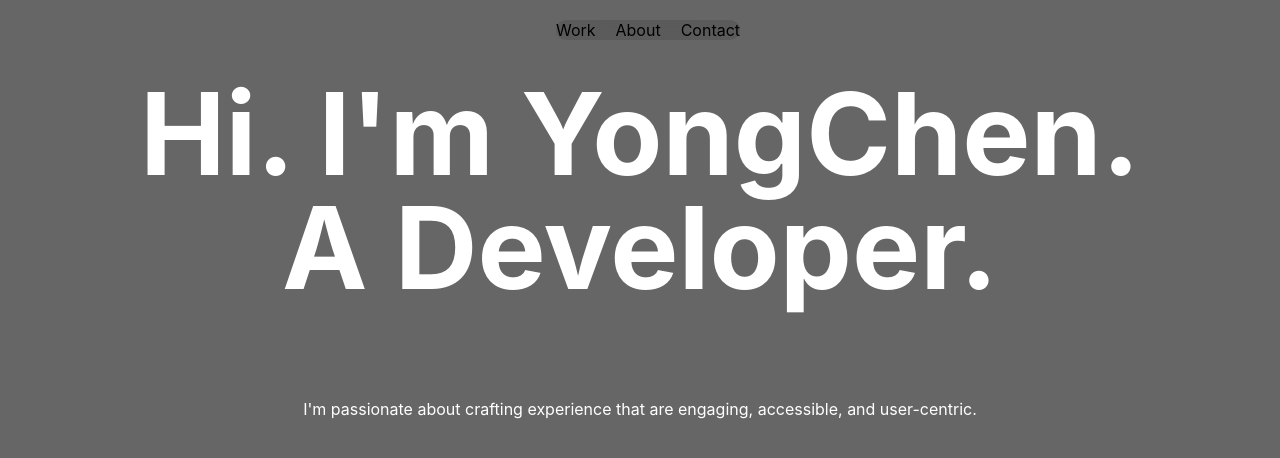
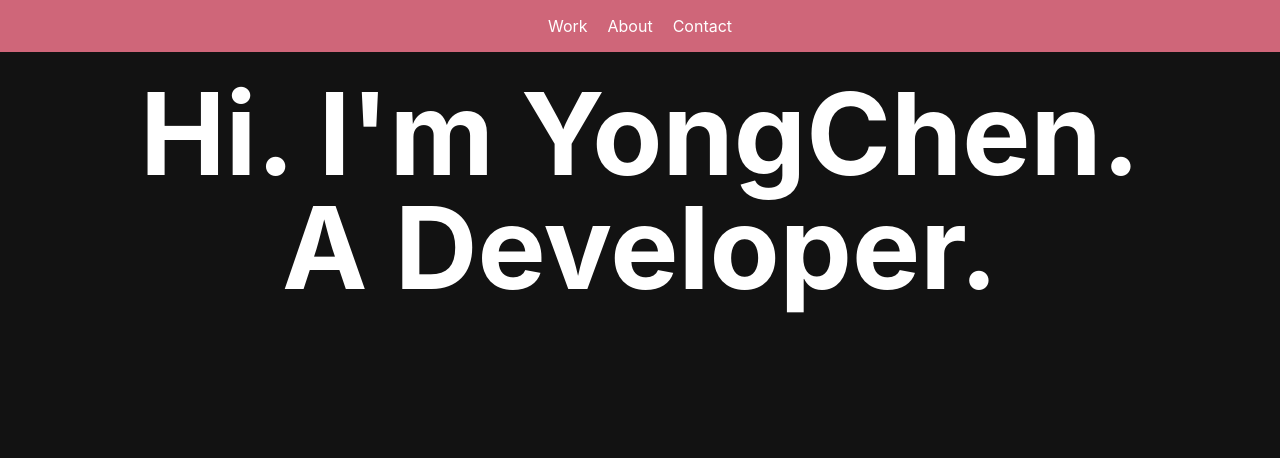
Before and after one commit to yc-chai/portfolio, a plain HTML site: page index.html in a window 1280 px wide. Drawn offline with Linux system fonts and the light colour scheme.

Commit message:
Update dark theme

```diff
--- a/index.html
+++ b/index.html
@@ -7,9 +7,10 @@
     <title>Portfolio Website</title>
 </head>
 <body>
+    <div>
         <header>
             <nav>
-            <ul class="blur">
+                <ul>
                     <li><a href="#">Work</a></li>
                     <li><a href="#">About</a></li>
                     <li><a href="#">Contact</a></li>
@@ -18,22 +19,17 @@
         </header>
 
         <main>
-        <div class="content">
+            <div>
                 <h1>
-                <span>
                     <span class="holder">Hi. I'm YongChen.</span>
                     <span class="holder">A Developer.</span>
-                </span>
                 </h1>
             </div>
-        <div class="wrapper">
-            <p class="center">
-                    I'm passionate about crafting experience that are engaging, accessible, and user-centric.
-            </p>
-        <div>
+        </main>
+
 
     </div>
-    </main>
+
 </body>
 </html>
 <script src="index.js"></script>
--- a/style.css
+++ b/style.css
@@ -1,69 +1,64 @@
 :root {
-    --max-width: 1600px;
-    --zindex-nav: 1000;
+    --bodyFont: "gt", -apple-system, BlinkMacSystemFont, "Segoe UI", Roboto, Oxygen, Ubuntu, Cantarell, "Open Sans", "Helvetica Neue", sans-serif;
 
-    --bodyFont: "gt", -apple-system, BlinkMacSystemFont, "Segoe UI", Roboto, Oxygen, Ubuntu, Cantarell, "Open Sans", "Helvetica Neue", sans-serif;
+    --color-primary: #BB86FC;
+    --color-primary-variant: #3700B3;
+    --color-secondary: #03DAC6;
+    --color-background: #121212;
+    --color-surface: #121212;
+    --color-error: #CF6679;
+    --color-on-primary: #000000;
+    --color-on-secondary: #000000;
+    --color-on-background: #FFFFFF;
+    --color-on-surface: #FFFFFF;
+    --color-on-error: #000000;
+
+    --high-emphasis-text-opacity: 87%;
+    --medium-emphasis-text-opacity: 60%;
+    --disabled-text-opacity: 38%;
 
     --font-h1: clamp(3.2rem, .5692rem + 8.238vw, 13.75rem);
 
-    --color-background: #666666;
-    --color-text-primary: #ffffff;
-    --color-text-secondary: #999999;
-    --color-text-tertiary: #000000;
-    --color-text-quarterly: #333333;
-    --color-backdrop: hsla(0, 0%, 0%, .1);
+    --zindex-nav: 1000;
 }
 
 body {
+    font-family: var(--bodyFont);
     background-color: var(--color-background);
-    color: var(--color-text-primary);
-    font-family: var(--bodyFont)
+    color: var(--color-on-background);
 }
 
 header {
+    background-color: var(--color-error);
     position: fixed;
     width: 100%;
     top: 0;
-    z-index: var(--zindex-nav);
+    left: 0;
 }
 
 nav {
     display: flex;
     justify-content: center;
-    align-items: center;
-    max-width: var(--max-width);
-    margin: 1.25rem auto 0;
     position: relative;
 }
 
 nav ul {
+    display: flex;
     list-style-type: none;
     padding-left: 0%;
-    display: flex;
     gap: 1.25rem;
-
-    margin: 0;
-    padding: cal(1.25rem - 10px);
-    border-radius: 50px;
-    transition: all .2s linear;
 }
 
-a {
+nav ul a {
     text-decoration: none;
-    border-radius: 1.5rem;
-    color: var(--color-text-tertiary);
+    color: var(--color-on-surface);
 }
 
 h1 {
+    position: relative;
     text-align: center;
     font-size: var(--font-h1);
     line-height: 100%;
-}
-
-
-.blur {
-    background: var(--color-backdrop);
-    backdrop-filter: blur(20px);
 }
 
 .holder {
@@ -71,13 +66,3 @@ h1 {
     justify-content: center;
     position: relative;
 }
-
-.wrapper {
-    padding: 0 1.5rem;
-    display: grid;
-    position: relative;
-}
-
-.center {
-    text-align: center;
-}
```
Lines whose indentation alone changed are shown as unchanged.
